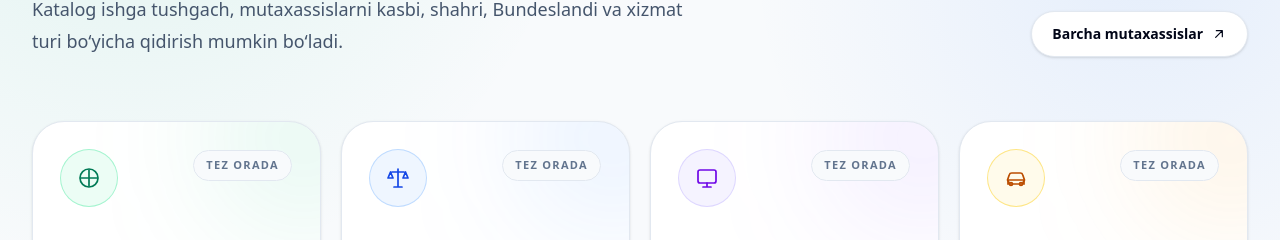
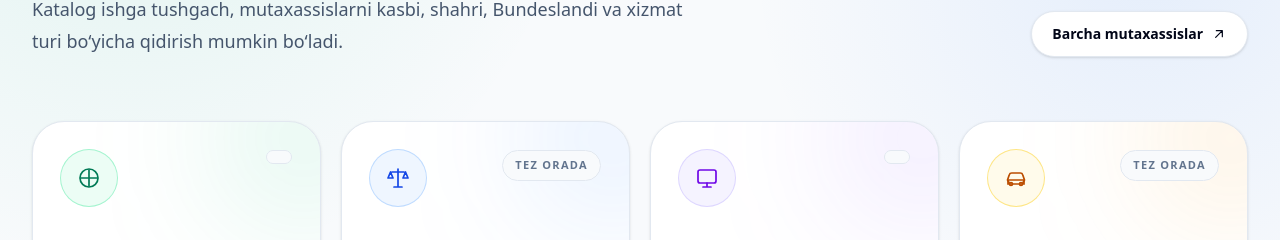
Before and after one commit to ZafarUsarov/vatandoshlar-portal, a Next.js app: page /uz in a window 1280 px wide. Shown: the part 3867-4107 px from the top of the page. Built offline with nearby package versions, Linux system fonts and the light colour scheme.

Commit message:
fix(home): align popular category types with specialists

```diff
--- a/components/home/PopularCategoriesSection.tsx
+++ b/components/home/PopularCategoriesSection.tsx
@@ -2,7 +2,9 @@ import { getTranslations } from "next-intl/server";
 
 import CategoryCard from "@/components/cards/CategoryCard";
 import { popularCategories } from "@/data/popular-categories";
+import { specialists } from "@/data/specialists";
 import { Link } from "@/i18n/navigation";
+import type { SpecialistCategory } from "@/types/specialist";
 
 type IconProps = Readonly<{
   className?: string;
@@ -46,7 +48,22 @@ function ArrowUpRightIcon({ className }: IconProps) {
 }
 
 export default async function PopularCategoriesSection() {
-  const t = await getTranslations("PopularCategoriesSection");
+  const t = await getTranslations(
+    "PopularCategoriesSection",
+  );
+
+  const activeCategoryIds =
+    new Set<SpecialistCategory>(
+      specialists
+        .filter(
+          (specialist) =>
+            specialist.profilePublished,
+        )
+        .flatMap(
+          (specialist) =>
+            specialist.categories,
+        ),
+    );
 
   return (
     <section
@@ -84,24 +101,44 @@ export default async function PopularCategoriesSection() {
             className="group hidden items-center gap-2 rounded-full border border-slate-200 bg-white px-5 py-3 text-sm font-semibold text-slate-900 shadow-sm transition hover:-translate-y-0.5 hover:border-slate-300 hover:shadow-md focus-visible:outline-none focus-visible:ring-2 focus-visible:ring-emerald-500 focus-visible:ring-offset-4 lg:inline-flex dark:border-white/10 dark:bg-white/[0.05] dark:text-white dark:hover:border-white/20 dark:focus-visible:ring-offset-slate-950"
           >
             {t("viewAll")}
+
             <ArrowUpRightIcon className="size-4 transition-transform group-hover:translate-x-0.5 group-hover:-translate-y-0.5" />
           </Link>
         </div>
 
         <div className="mt-12 grid gap-5 sm:mt-16 md:grid-cols-2 xl:grid-cols-4">
-          {popularCategories.map((category, index) => (
+          {popularCategories.map(
+            (category, index) => {
+              const isActive =
+                activeCategoryIds.has(
+                  category.id,
+                );
+
+              return (
                 <CategoryCard
                   key={category.id}
                   category={category}
-              title={t(`items.${category.messageKey}.title`)}
+                  title={t(
+                    `items.${category.messageKey}.title`,
+                  )}
                   description={t(
                     `items.${category.messageKey}.description`,
                   )}
-              statusLabel={t("status.comingSoon")}
-              linkLabel={t("openCategory")}
+                  statusLabel={
+                    isActive
+                      ? undefined
+                      : t(
+                          "status.comingSoon",
+                        )
+                  }
+                  linkLabel={t(
+                    "openCategory",
+                  )}
                   index={index}
                 />
-          ))}
+              );
+            },
+          )}
         </div>
 
         <div className="mt-10 flex justify-center lg:hidden">
@@ -110,6 +147,7 @@ export default async function PopularCategoriesSection() {
             className="group inline-flex items-center gap-2 rounded-full border border-slate-200 bg-white px-5 py-3 text-sm font-semibold text-slate-900 shadow-sm transition hover:-translate-y-0.5 hover:border-slate-300 hover:shadow-md focus-visible:outline-none focus-visible:ring-2 focus-visible:ring-emerald-500 focus-visible:ring-offset-4 dark:border-white/10 dark:bg-white/[0.05] dark:text-white dark:hover:border-white/20 dark:focus-visible:ring-offset-slate-950"
           >
             {t("viewAll")}
+
             <ArrowUpRightIcon className="size-4 transition-transform group-hover:translate-x-0.5 group-hover:-translate-y-0.5" />
           </Link>
         </div>
--- a/types/category.ts
+++ b/types/category.ts
@@ -1,3 +1,5 @@
+import type { SpecialistCategory } from "./specialist";
+
 export type PopularCategoryIcon =
   | "medical"
   | "legal"
@@ -8,12 +10,19 @@ export type PopularCategoryIcon =
   | "finance"
   | "creative";
 
-export type PopularCategoryMessageKey = PopularCategoryIcon;
+export type PopularCategoryMessageKey =
+  PopularCategoryIcon;
 
 export type PopularCategory = Readonly<{
-  id: string;
+  id: SpecialistCategory;
   messageKey: PopularCategoryMessageKey;
   icon: PopularCategoryIcon;
   href: string;
-  accent: "emerald" | "blue" | "violet" | "amber" | "cyan" | "rose";
+  accent:
+    | "emerald"
+    | "blue"
+    | "violet"
+    | "amber"
+    | "cyan"
+    | "rose";
 }>;
```
Lines whose indentation alone changed are shown as unchanged.
